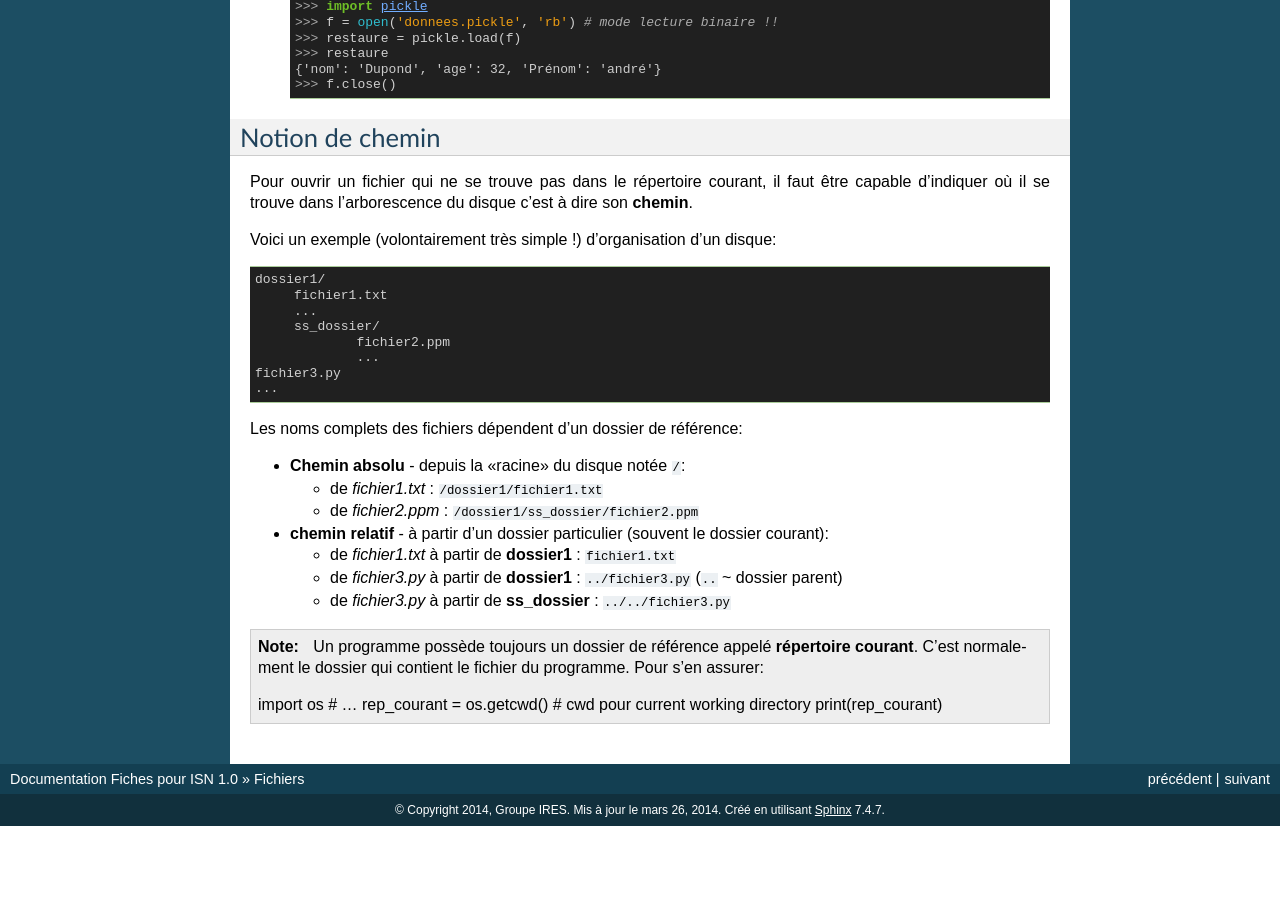
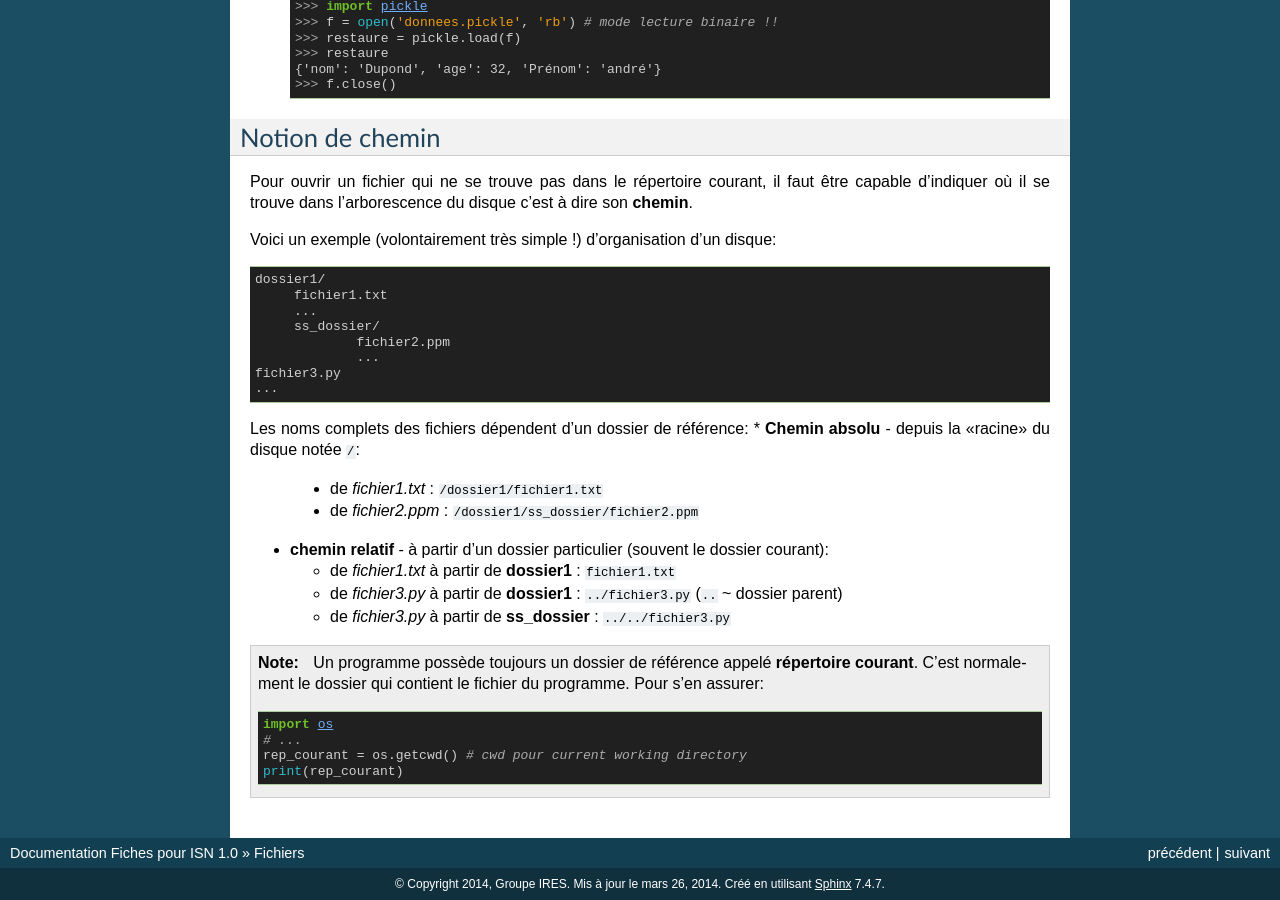
Before and after one commit to ORLEANS-TOURS-IRES/Fiches_ISN, a Sphinx documentation site: the page built from source/fichiers.rst, in a window 1280 px wide and 900 px high, scrolled down 2006 px. Built offline with Sphinx 7.4.7, drawn with Linux system fonts in a browser that asks for light colours; before the commit the page ends 2832 px from its top, so only the background shows below that; some of the changed text lies outside the part shown.

Commit message:
amélioration fichiers ...

```diff
--- a/source/fichiers.rst
+++ b/source/fichiers.rst
@@ -135,7 +135,6 @@ Voici un exemple (volontairement très simple !) d'organisation d'un disque:
    ...
 
 Les noms complets des fichiers dépendent d'un dossier de référence:
-
 * **Chemin absolu** - depuis la «racine» du disque notée ``/``:
 
   * de *fichier1.txt* : ``/dossier1/fichier1.txt``
@@ -148,7 +147,9 @@ Les noms complets des fichiers dépendent d'un dossier de référence:
   * de *fichier3.py* à partir de **ss_dossier** : ``../../fichier3.py``
 
 
-.. note:: Un programme possède toujours un dossier de référence appelé **répertoire courant**. C'est normalement le dossier qui contient le fichier du programme. Pour s'en assurer::
+.. note:: Un programme possède toujours un dossier de référence appelé **répertoire courant**. C'est normalement le dossier qui contient le fichier du programme. Pour s'en assurer:
+
+   .. code-block:: python
 
         import os
         # ...
```
Also changed, not shown: other parts of source/fichiers.rst (+2 -2 lines).
